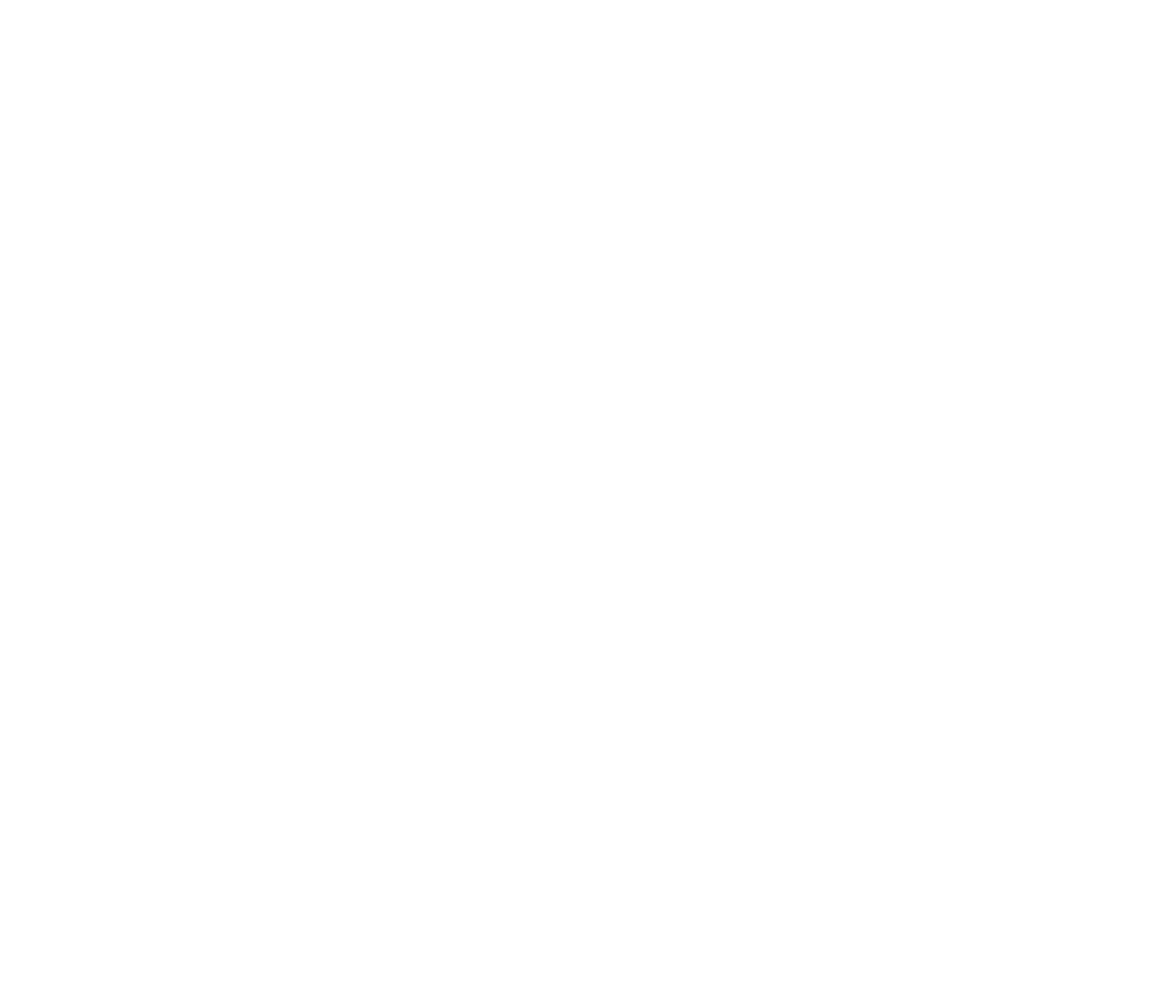
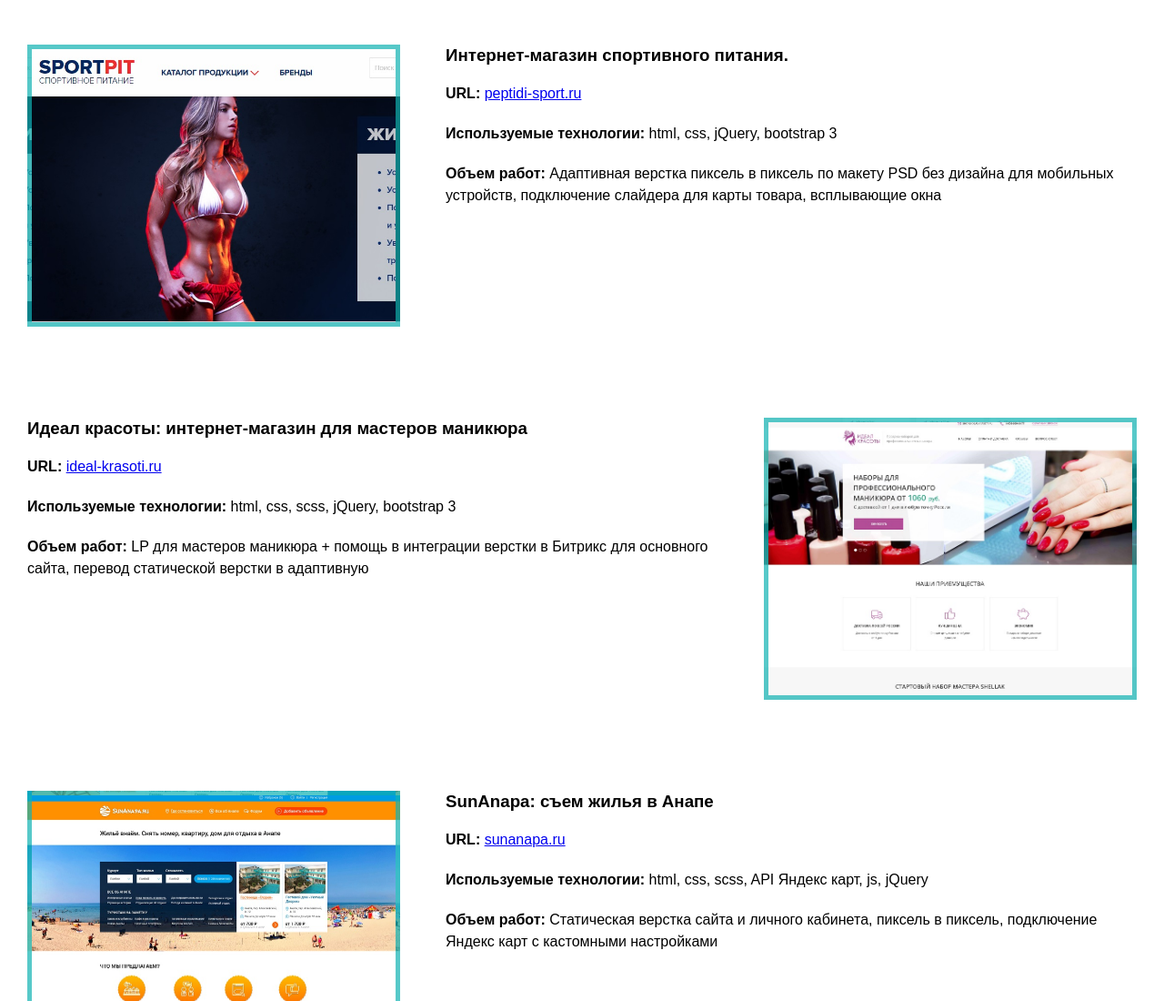
Before and after one commit to jtwbm/jtwbm.github.com, a plain HTML site: page index.html in a window 1280 px wide. Shown: the top 1100 px of the page at 91% size. Before the commit the page ends 800 px from the top, so only its background shows below. Drawn offline with nearby package versions, Linux system fonts and the light colour scheme.

Commit message:
add content

```diff
--- a/index.html
+++ b/index.html
@@ -2,8 +2,94 @@
 <html>
   <head>
   	<title>HTML-верстальщик Любовь Бормотова</title>
+
+  	<meta name="viewport" content="width=device-width, initial-scale=1">
+
+	<link rel="stylesheet" href="https://cdnjs.cloudflare.com/ajax/libs/normalize/8.0.0/normalize.min.css">
+  	<link rel="stylesheet" href="styles/styles.css">
   </head>
   <body>
-  	<h1></h1>
+  	<section class="content portfolio">
+
+  		<div class="portfolio__item">
+  			<div class="portfolio__img portfolio__img-sport"></div>
+  			<div class="portfolio__desc">
+  				<h3>Интернет-магазин спортивного питания.</h3>
+  				<ul class="portfolio__list">
+  					<li><strong>URL:</strong> <a target="_blank" href="http://www.peptidi-sport.ru/">peptidi-sport.ru</a></li>
+  					<li><strong>Используемые технологии:</strong> html, css, jQuery, bootstrap 3</li>
+  					<li><strong>Объем работ:</strong> Адаптивная верстка пиксель в пиксель по макету PSD без дизайна для мобильных устройств, подключение слайдера для карты товара, всплывающие окна</li>
+  				</ul>
+  			</div>
+  		</div> <!-- //.portfolio__item -->
+  		<div class="portfolio__item">
+  			<div class="portfolio__img portfolio__img-right portfolio__img-ideal"></div>
+  			<div class="portfolio__desc">
+  				<h3>Идеал красоты: интернет-магазин для мастеров маникюра</h3>
+  				<ul class="portfolio__list">
+  					<li><strong>URL:</strong> <a target="_blank" href="https://www.ideal-krasoti.ru/">ideal-krasoti.ru</a></li>
+  					<li><strong>Используемые технологии:</strong> html, css, scss, jQuery, bootstrap 3</li>
+  					<li><strong>Объем работ:</strong> LP для мастеров маникюра + помощь в интеграции верстки в Битрикс для основного сайта, перевод статической верстки в адаптивную</li>
+  				</ul>
+  			</div>
+  		</div> <!-- //.portfolio__item -->
+		<div class="portfolio__item">
+  			<div class="portfolio__img portfolio__img-sunanapa"></div>
+  			<div class="portfolio__desc">
+  				<h3>SunAnapa: съем жилья в Анапе</h3>
+  				<ul class="portfolio__list">
+  					<li><strong>URL:</strong> <a target="_blank" href="https://sunanapa.ru/">sunanapa.ru</a></li>
+  					<li><strong>Используемые технологии:</strong> html, css, scss, API Яндекс карт, js, jQuery</li>
+  					<li><strong>Объем работ:</strong> Статическая верстка сайта и личного кабинета, пиксель в пиксель, подключение Яндекс карт с кастомными настройками</li>
+  				</ul>
+  			</div>
+  		</div> <!-- //.portfolio__item -->
+  		<div class="portfolio__item">
+  			<div class="portfolio__img portfolio__img-right portfolio__img-ultraunion"></div>
+  			<div class="portfolio__desc">
+  				<h3>Ультарюнион: внедрение продуктов 1С</h3>
+  				<ul class="portfolio__list">
+  					<li><strong>URL:</strong> <a target="_blank" href="http://ultraunion.ru/">ultraunion.ru</a></li>
+  					<li><strong>Используемые технологии:</strong> html, css, jQuery, Битрикс</li>
+  					<li><strong>Объем работ:</strong> Внедрение html-шаблона в Битрикс, перенос информации сайта на новый дизайн, кастомизация разделов из существующих блоков и добавление новых в той же стилистике</li>
+  				</ul>
+  			</div>
+  		</div> <!-- //.portfolio__item -->
+  		<div class="portfolio__item">
+  			<div class="portfolio__img portfolio__img-bridal"></div>
+  			<div class="portfolio__desc">
+  				<h3>Свадебный стилист Ольга Ганько</h3>
+  				<ul class="portfolio__list">
+  					<li><strong>URL:</strong> <a target="_blank" href="http://bridemakeup.ru/">bridemakeup.ru</a></li>
+  					<li><strong>Используемые технологии:</strong> html, css, js, jQuery, Wordpress, php</li>
+  					<li><strong>Объем работ:</strong> Кастомизация и перевод на русский язык шаблона WP, наполнение контентом</li>
+  				</ul>
+  			</div>
+  		</div> <!-- //.portfolio__item -->
+  		<div class="portfolio__item">
+  			<div class="portfolio__img portfolio__img-right portfolio__img-repair"></div>
+  			<div class="portfolio__desc">
+  				<h3>Ремонт и отделка квартир в Санкт-Петербурге</h3>
+  				<ul class="portfolio__list">
+  					<li><strong>URL:</strong> <a target="_blank" href="http://отделкавпитере.рф/">отделкавпитере.рф</a></li>
+  					<li><strong>Используемые технологии:</strong> html, css, jQuery, Wordpress, php</li>
+  					<li><strong>Объем работ:</strong> Кастомизация и перевод на русский язык шаблона WP, наполнение контентом</li>
+  				</ul>
+  			</div>
+  		</div> <!-- //.portfolio__item -->
+  		<div class="portfolio__item">
+  			<div class="portfolio__img portfolio__img-greenpay"></div>
+  			<div class="portfolio__desc">
+  				<h3>GREENPAY: приложение для автоматической оплаты парковки</h3>
+  				<ul class="portfolio__list">
+  					<li><strong>URL:</strong> <a target="_blank" href="http://green-pay.ru/">green-pay.ru</a></li>
+  					<li><strong>Используемые технологии:</strong> html, css, jQuery, Wordpress</li>
+  					<li><strong>Объем работ:</strong> Доработка и устранение ошибок существующей верстки, внесение части контента в Wordpress</li>
+  				</ul>
+  			</div>
+  		</div> <!-- //.portfolio__item -->
+
+  	</section> <!-- //.portfolio -->
+
   </body>
 </html>
--- /dev/null
+++ b/styles/styles.css
@@ -0,0 +1,67 @@
+body {
+	font-family: sans-serif;
+	font-size: 16px;
+	line-height: 24px;
+}
+.content {
+	max-width: 1280px;
+	margin: 0 auto;
+	padding: 30px;
+}
+
+
+.portfolio__item {
+	height: auto;
+	margin-bottom: 100px;
+}
+.portfolio__item:after {
+	content: "";
+    display: table;
+    clear: both;
+}
+
+.portfolio__list {
+	list-style: none;
+	margin: 0;
+	padding: 0;
+}
+.portfolio__list li {
+	margin-bottom: 20px;
+}
+
+.portfolio__img {
+	width: 400px;
+	height: 300px;
+	max-width: 100%;
+	float: left;
+	margin-right: 50px;
+	border: 5px solid rgba(16, 179, 179, .7);
+	-webkit-background-size: cover;
+	background-size: cover;
+}
+.portfolio__img-right {
+	float: right;
+	margin-right: 0;
+	margin-left: 50px;
+}
+.portfolio__img-sport {
+	background-image: url(../img/sport.jpg);
+}
+.portfolio__img-ideal {
+	background-image: url(../img/ideal.jpg);
+}
+.portfolio__img-sunanapa {
+	background-image: url(../img/sunanapa.jpg);
+}
+.portfolio__img-ultraunion {
+	background-image: url(../img/ultraunion.jpg);
+}
+.portfolio__img-bridal {
+	background-image: url(../img/bridal.jpg);
+}
+.portfolio__img-repair {
+	background-image: url(../img/repair.jpg);
+}
+.portfolio__img-greenpay {
+	background-image: url(../img/greenpay.jpg);
+}
```
Also changed, not shown: img/bridal.jpg (added), img/greenpay.jpg (added), img/ideal.jpg (added), img/repair.jpg (added), img/sport.jpg (added), img/sunanapa.jpg (added), img/ultraunion.jpg (added).
